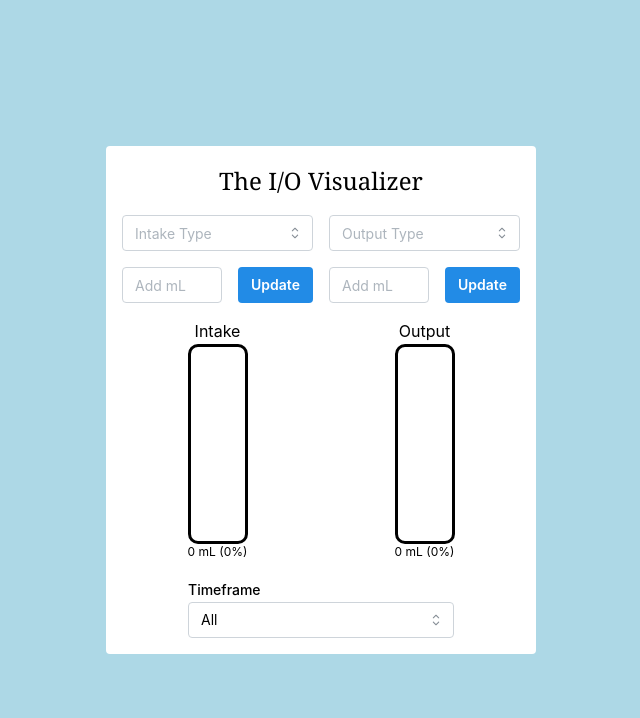
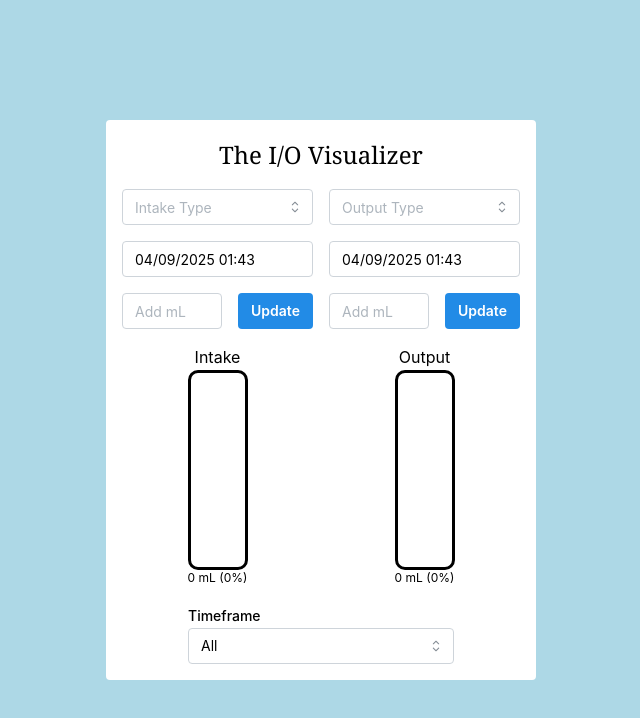
Before and after one commit to GriffinBalducci/io-visualizer, a React (Vite) app: page / in a window 1280 px wide. Shown: the top 718 px of the page, without its empty margins (319-959 px from the left). Built offline with nearby package versions, Linux system fonts and the light colour scheme.

Commit message:
TIMESCALE STRUCTURE  UPDATE

```diff
--- a/package.json
+++ b/package.json
@@ -10,8 +10,10 @@
     "preview": "vite preview"
   },
   "dependencies": {
-    "@mantine/core": "^7.17.3",
-    "@mantine/hooks": "^7.17.3",
+    "@mantine/core": "^7.17.5",
+    "@mantine/dates": "^7.17.5",
+    "@mantine/hooks": "^7.17.5",
+    "dayjs": "^1.11.13",
     "react": "^19.0.0",
     "react-dom": "^19.0.0"
   },
--- a/src/components/Tanks.tsx
+++ b/src/components/Tanks.tsx
@@ -1,4 +1,5 @@
-import { Text, NumberInput, Button, Flex, Box, Select, Tooltip, NumberInputStylesNames, Slider } from '@mantine/core';
+import { Text, NumberInput, Button, Flex, Box, Select, Tooltip } from '@mantine/core';
+import { DateTimePicker } from '@mantine/dates';
 import styles from '../styles/Tanks.module.css';
 import { useState } from 'react';
 
@@ -11,7 +12,7 @@ interface TankProps {
 export interface FluidEntry {
   type: string;
   volume: number;
-  timestamp: number;
+  timestamp: Date;
 }
 
 type FluidTotals = Record<string, number>;
@@ -40,6 +41,7 @@ const fluidColors: Record<string, string> = {
 
 
 export function Tank({ maxVolume = 5000, initialIntake: initialIntake = 0, initialOutput: initialOutput = 0}: TankProps) {
+  const [dateTime, setDateTime] = useState<Date>(new Date(Date.now()));
   const [timeframe, setTimeframe] = useState<string>("all");
   const [intakeEntries, setIntakeEntries] = useState<FluidEntry[]>([]);
   const [outputEntries, setOutputEntries] = useState<FluidEntry[]>([]);
@@ -78,7 +80,7 @@ export function Tank({ maxVolume = 5000, initialIntake: initialIntake = 0, initi
       const newEntry: FluidEntry = {
         type: intakeType,
         volume: newIntake,
-        timestamp: Date.now(),
+        timestamp: dateTime,
       };
 
       setIntakeEntries((prev) => [...prev, newEntry]);
@@ -91,7 +93,7 @@ export function Tank({ maxVolume = 5000, initialIntake: initialIntake = 0, initi
       const newEntry: FluidEntry = {
         type: outputType,
         volume: newOutput,
-        timestamp: Date.now(),
+        timestamp: dateTime,
       };
 
       setOutputEntries((prev) => [...prev, newEntry]);
@@ -121,6 +123,12 @@ export function Tank({ maxVolume = 5000, initialIntake: initialIntake = 0, initi
             ]}
             value={intakeType}
             onChange={setIntakeType}
+          />
+          <DateTimePicker className={styles.dateTime}
+            placeholder="Date/Time"
+            value={new Date()}
+            valueFormat='MM/DD/YYYY HH:mm'
+            onChange={setDateTime}
           />
           <Flex className={styles.horizontalFlex}>
             <NumberInput
@@ -188,6 +196,12 @@ export function Tank({ maxVolume = 5000, initialIntake: initialIntake = 0, initi
               value={outputType}
               onChange={setOutputType}
           />
+          <DateTimePicker className={styles.dateTime}
+            placeholder="Date/Time"
+            value={new Date()}
+            valueFormat='MM/DD/YYYY HH:mm'
+            onChange={setDateTime}
+          />
           <Flex className={styles.horizontalFlex}>
             <NumberInput
                 className={styles.inputBox}
--- a/src/main.tsx
+++ b/src/main.tsx
@@ -3,6 +3,7 @@ import ReactDOM from 'react-dom/client';
 import App from './App';
 import { MantineProvider } from '@mantine/core';
 import '@mantine/core/styles.css';
+import '@mantine/dates/styles.css';
 
 ReactDOM.createRoot(document.getElementById('root')!).render(
   <React.StrictMode>
--- a/src/styles/Tanks.module.css
+++ b/src/styles/Tanks.module.css
@@ -47,3 +47,10 @@
     padding: 0 !important;
     margin: 0 !important;
 }
+
+.dateTime {
+    width: 100%;
+    height: 100%;
+    padding: 0;
+    margin: 0;
+}
```
Also changed, not shown: src/components/Utils.tsx (+10 -8 lines), 1 other file (tests, documents, lock files or other folders). Lines whose indentation alone changed are shown as unchanged.
